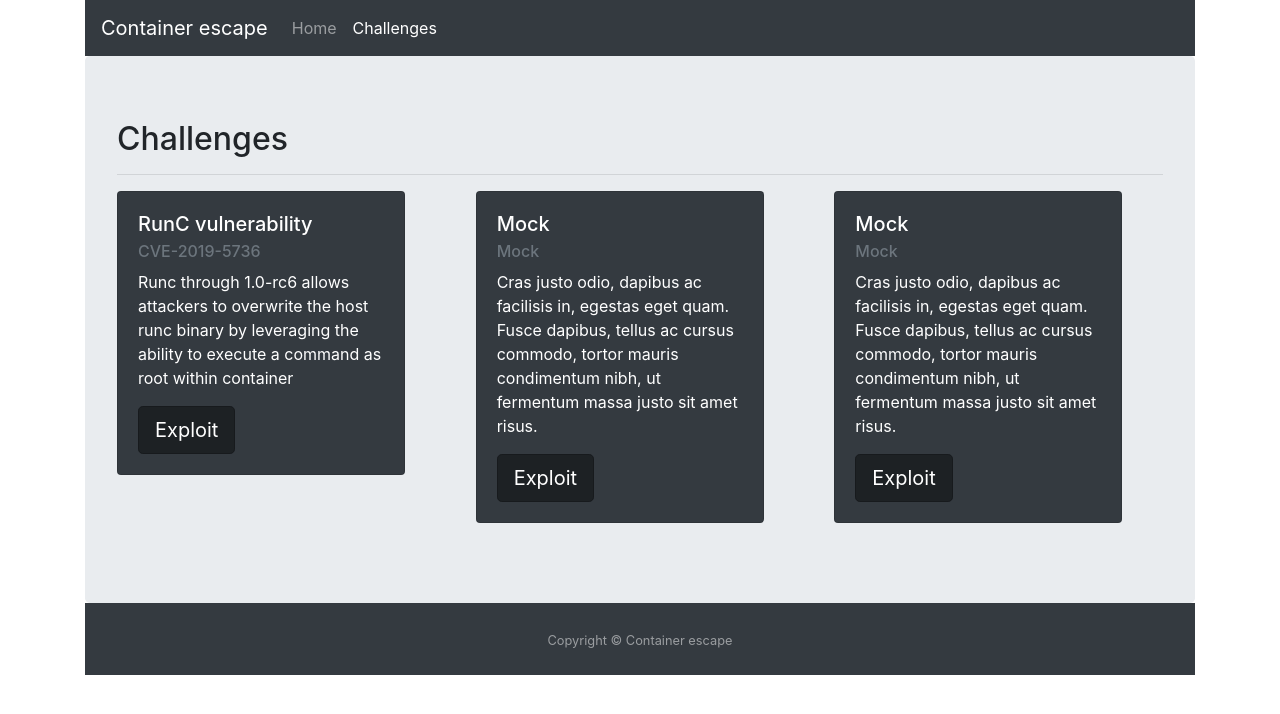
After one commit to linoskoczek/container-escape, a Flask app: page /challenges in a window 1280 px wide. The commit adds this page. Shown: the top 714 px of the page. Run offline with Flask 2, Linux system fonts and the light colour scheme; some libraries are stand-ins or nearby versions.

Commit message:
Adds challenges page

```diff
--- a/main.py
+++ b/main.py
@@ -10,9 +10,14 @@ def index():
     return render_template("index.html")
 
 
-@app.route('/shell', methods=['GET'])
+@app.route('/challenges', methods=['GET'])
 def shell():
-    return render_template("shell.html")
+    return render_template("challenges.html")
+
+
+@app.route('/runc_cve', methods=['GET'])
+def runc_cve():
+    return render_template("cve-2019-5736.html")
 
 
 if __name__ == '__main__':
--- a/templates/base.html
+++ b/templates/base.html
@@ -14,8 +14,8 @@
                     <li class="nav-item {% block home_menu %}{% endblock %}">
                         <a class="nav-link" href="/">Home</a>
                     </li>
-                    <li class="nav-item {% block shell_menu %}{% endblock %}">
-                        <a class="nav-link" href="/shell">Shell</a>
+                    <li class="nav-item {% block challenges_menu %}{% endblock %}">
+                        <a class="nav-link" href="/challenges">Challenges</a>
                     </li>
                 </ul>
             </div>
--- /dev/null
+++ b/templates/challenges.html
@@ -0,0 +1,48 @@
+{%- extends "base.html" %}
+{%- block title %}Docker sandbox escape{% endblock %}
+{%- block challenges_menu %}active{% endblock %}
+{%- block content %}
+    <div class="jumbotron" style="margin-bottom: 0px;">
+        <h2>Challenges</h2>
+        <hr>
+        <div class="row">
+            <div class="col-sm-4">
+                <div class="card text-white bg-dark mb-3" style="width: 18rem;">
+                    <div class="card-body">
+                        <h5 class="card-title">RunC vulnerability</h5>
+                        <h6 class="card-subtitle mb-2 text-muted">CVE-2019-5736</h6>
+                        <p class="card-text">Runc through 1.0-rc6 allows attackers to overwrite the host runc binary by leveraging the ability to execute a command as root within container</p>
+                        <a href="/runc_cve" class="btn btn-dark btn-lg active center-block" role="button" aria-pressed="true">Exploit</a>
+                    </div>
+                </div>
+            </div>
+            <div class="col-sm-4">
+                <div class="card text-white bg-dark mb-3" style="width: 18rem;">
+                    <div class="card-body">
+                        <h5 class="card-title">Mock</h5>
+                        <h6 class="card-subtitle mb-2 text-muted">Mock</h6>
+                        <p class="card-text">Cras justo odio, dapibus ac facilisis in, egestas eget quam. Fusce dapibus, tellus ac cursus commodo, tortor mauris condimentum nibh, ut fermentum massa justo sit amet risus.</p>
+                        <a href="#" class="btn btn-dark btn-lg active center-block" role="button" aria-pressed="true">Exploit</a>
+                    </div>
+                </div>
+            </div>
+            <div class="col-sm-4">
+                <div class="card text-white bg-dark mb-3" style="width: 18rem;">
+                    <div class="card-body">
+                        <h5 class="card-title">Mock</h5>
+                        <h6 class="card-subtitle mb-2 text-muted">Mock</h6>
+                        <p class="card-text">Cras justo odio, dapibus ac facilisis in, egestas eget quam. Fusce dapibus, tellus ac cursus commodo, tortor mauris condimentum nibh, ut fermentum massa justo sit amet risus.</p>
+                        <a href="#" class="btn btn-dark btn-lg active center-block" role="button" aria-pressed="true">Exploit</a>
+                    </div>
+                </div>
+            </div>
+        </div>
+    </div>
+    {%- with messages = get_flashed_messages() %}
+        {%- if messages %}
+            {%- for msg in messages %}
+                <p>{{ msg }}</p>
+            {%- endfor %}
+        {%- endif %}
+    {%- endwith %}
+{%- endblock %}
--- a/templates/index.html
+++ b/templates/index.html
@@ -4,10 +4,10 @@
 {%- block content %}
     <div class="jumbotron" style="margin-bottom: 0px;">
         <h1 class="display-4">Container escape</h1>
-        <p class="lead">This is a simple project that tries to teach </p>
+        <p class="lead">This is a simple project provides you challenges that will teach you about containers, their secuirty and the ways that you can escape from them</p>
         <hr class="my-4">
         <p>It uses utility classes for typography and spacing to space content out within the larger container.</p>
-        <a class="btn btn-primary btn-dark" href="/shell" role="button">Try it yourself</a>
+        <a class="btn btn-primary btn-dark" href="/challenges" role="button">Try it yourself</a>
     </div>
     {%- with messages = get_flashed_messages() %}
         {%- if messages %}
```
Also changed, not shown: templates/cve-2019-5736.html (renamed from templates/shell.html, +4 -4 lines).
